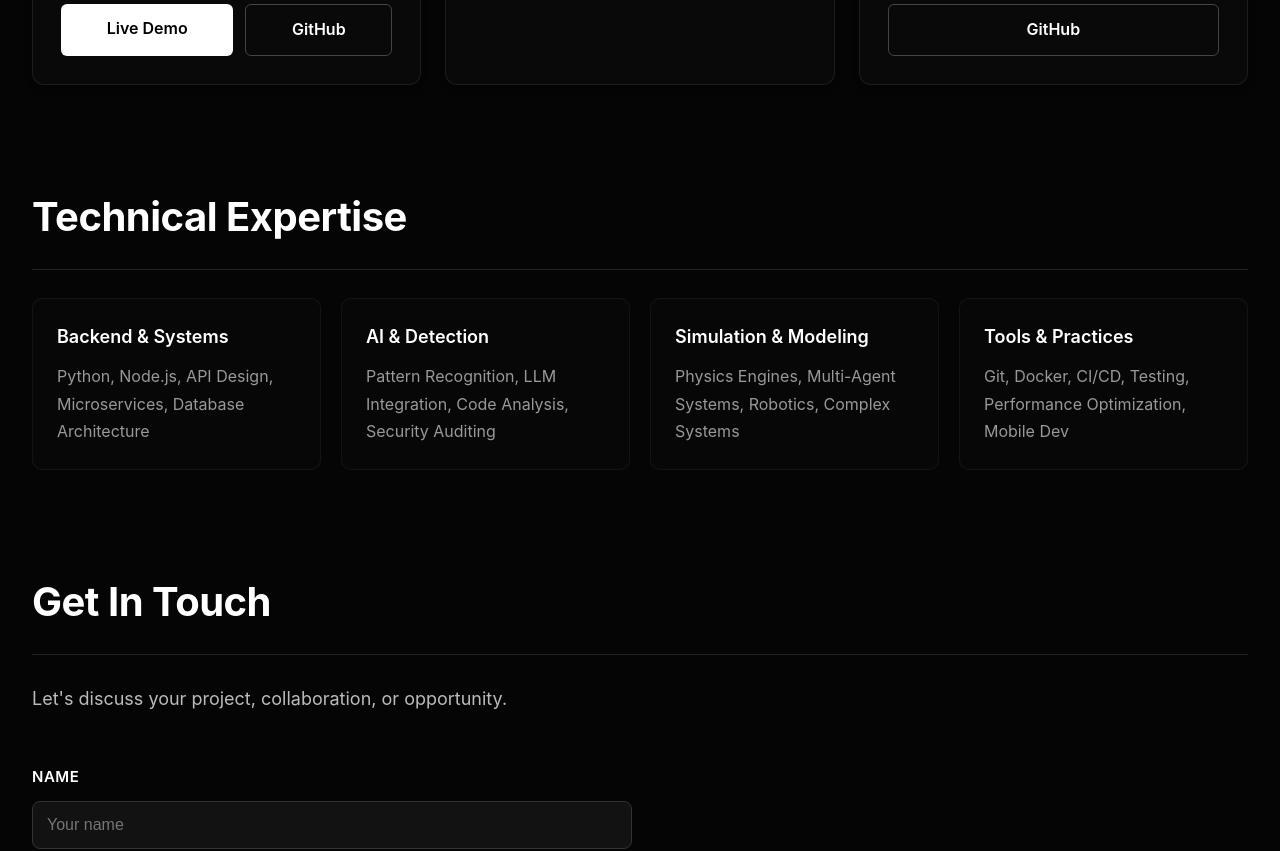
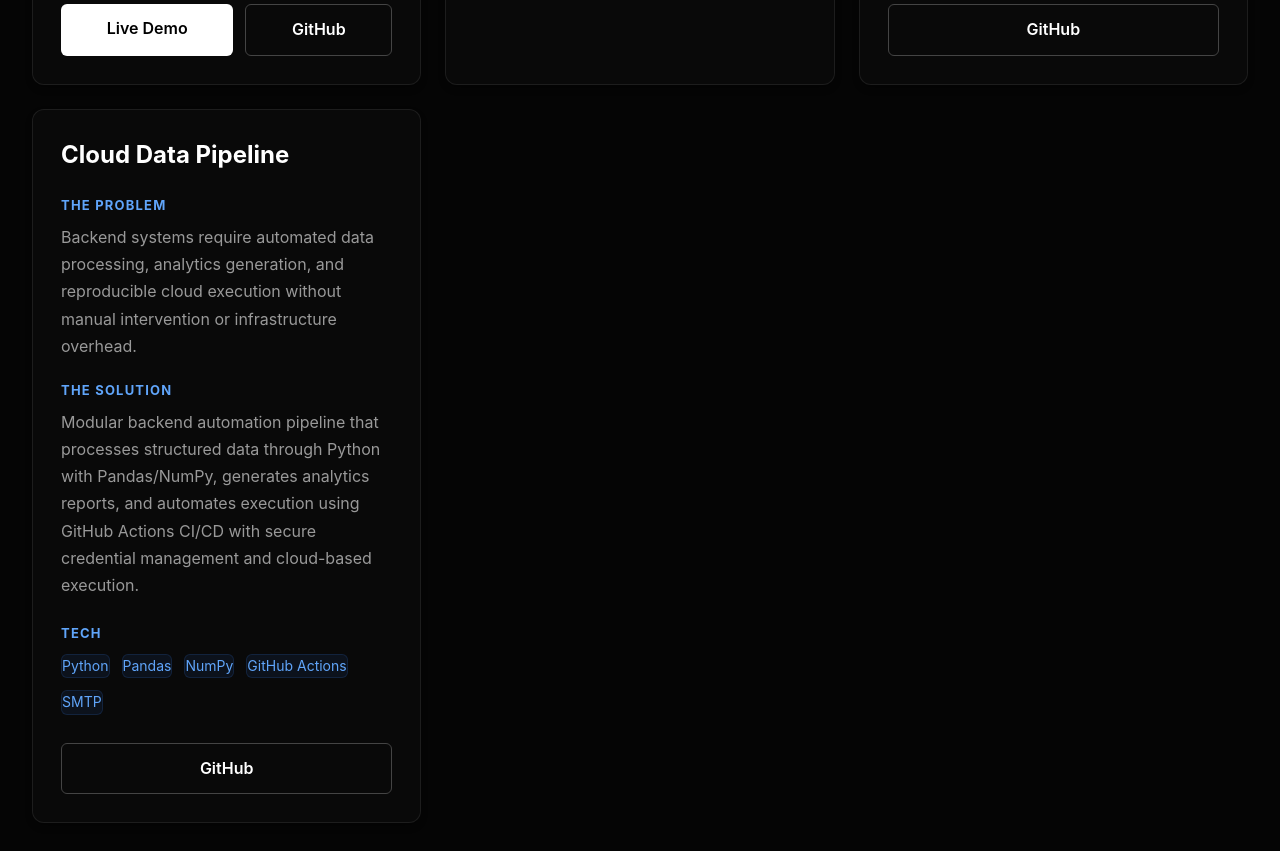
Before and after one commit to Josh-Fynly/my-portfolio-, a Next.js app: page / in a window 1280 px wide. Shown: the part 1840-2691 px from the top of the page. Built offline with nearby package versions, Linux system fonts and the light colour scheme.

Commit message:
Add Cloud Data Pipeline project details

```diff
--- a/app/page.tsx
+++ b/app/page.tsx
@@ -34,6 +34,13 @@ const projects: Project[] = [
     solution: "Specialized simulation platform modeling lunar gravity, terrain dynamics, and energy-constrained robotics for autonomous construction strategy testing.",
     tech: ["Physics Modeling", "Multi-Agent Systems", "Python", "Simulation Engineering"],
     github: "https://github.com/Josh-Fynly/-autonomous-lunar-construction-simulator",
+  },
+  {
+    title: "Cloud Data Pipeline",
+    problem: "Backend systems require automated data processing, analytics generation, and reproducible cloud execution without manual intervention or infrastructure overhead.",
+    solution: "Modular backend automation pipeline that processes structured data through Python with Pandas/NumPy, generates analytics reports, and automates execution using GitHub Actions CI/CD with secure credential management and cloud-based execution.",
+    tech: ["Python", "Pandas", "NumPy", "GitHub Actions", "SMTP"],
+    github: "https://github.com/Josh-Fynly/cloud-data-pipeline",
   },
 ];
 
```
